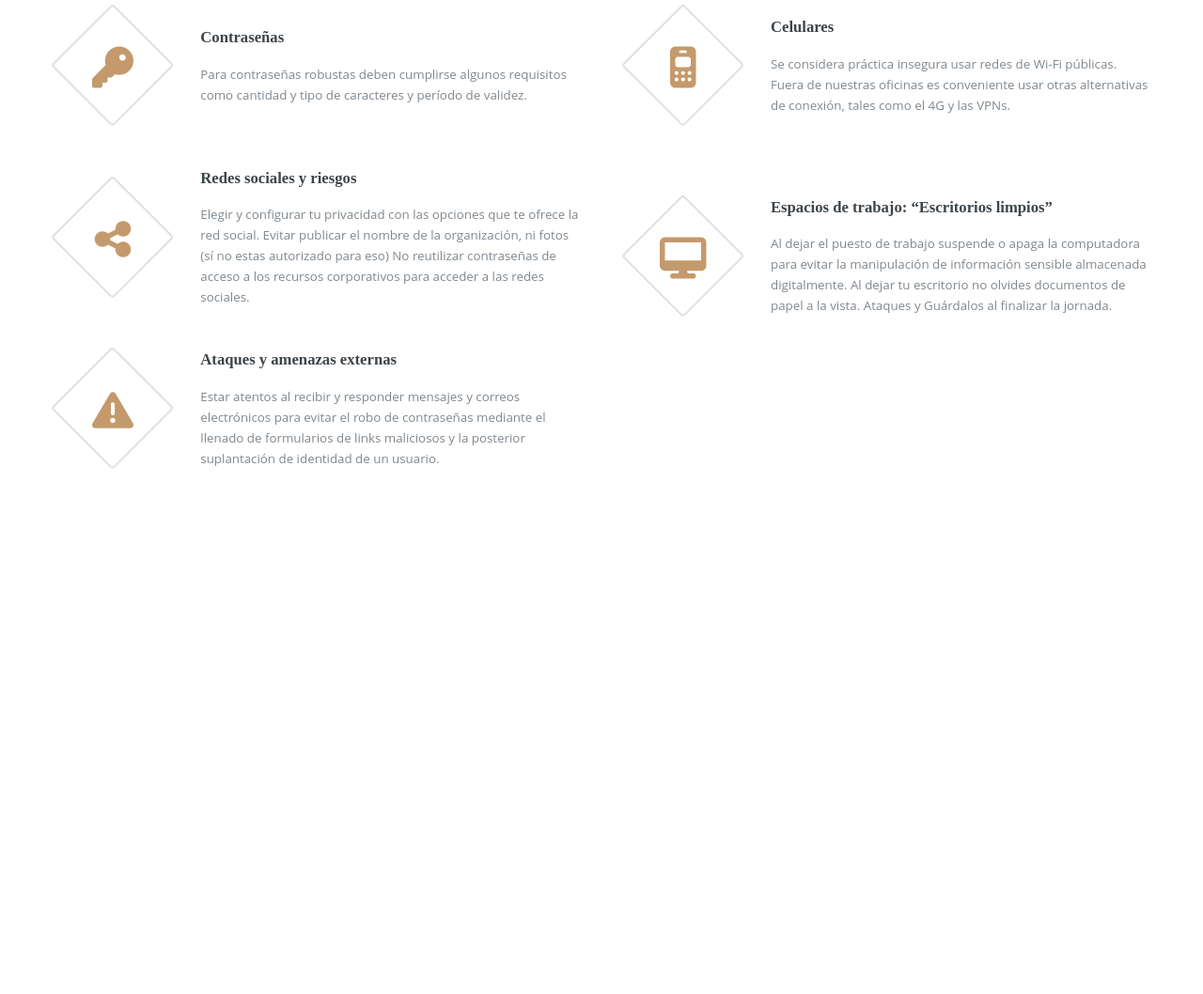
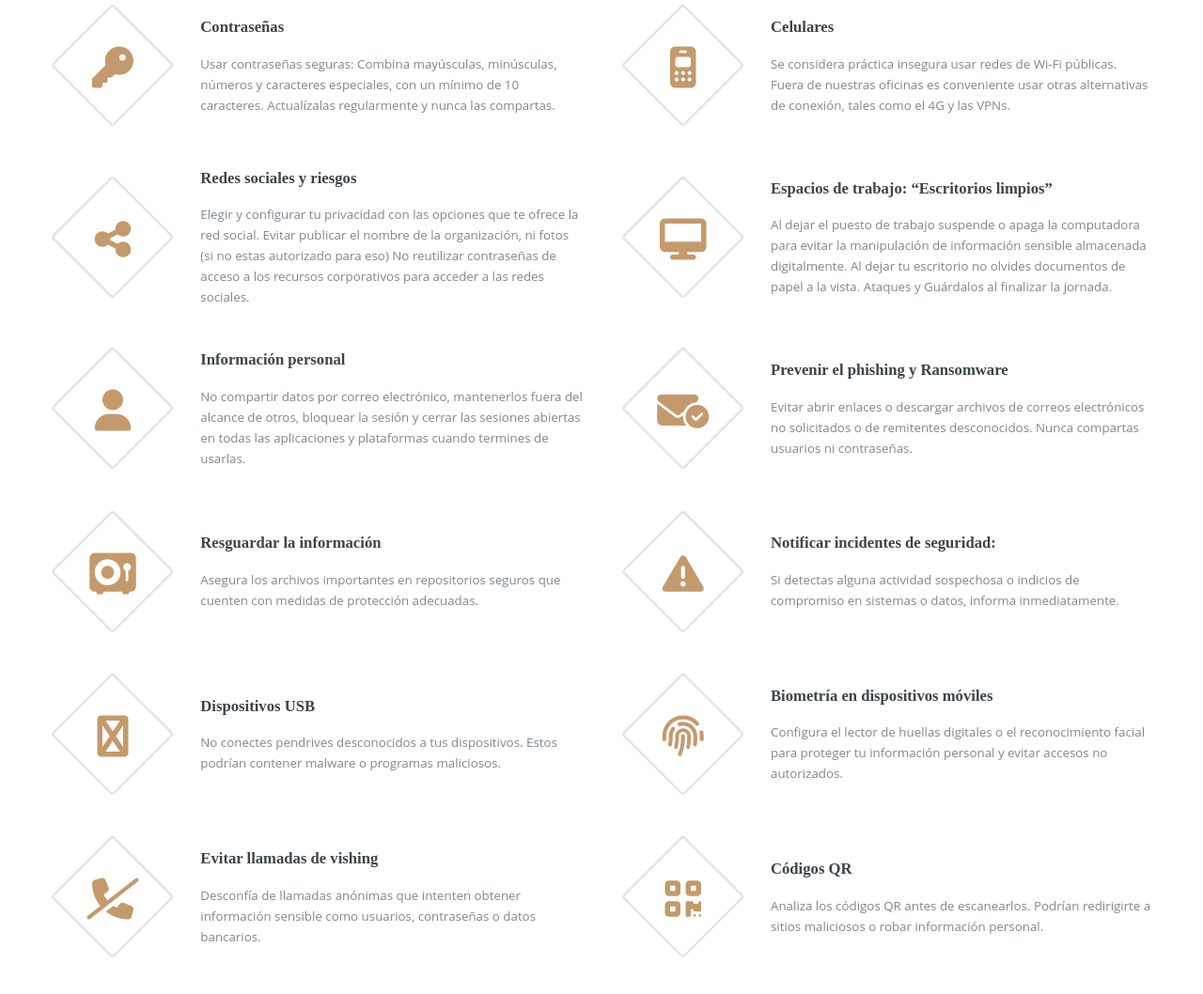
Before and after one commit to MVictoriaDoll/html_Ciber_Seguridad, a website built with Vite: page src/index.html in a window 1280 px wide. Shown: the part 1282-2340 px from the top of the page at 94% size. Before the commit the page ends 1838 px from the top, so only its background shows below. Built offline with nearby package versions, Linux system fonts and the light colour scheme.

Commit message:
add more sections

```diff
--- a/src/index.html
+++ b/src/index.html
@@ -94,8 +94,7 @@
               <span class="icon solid fa-sharp fa-solid fa-key"></span>
               <div class="content">
                 <h3>Contraseñas </h3>
-                <p>Para contraseñas robustas deben
-                  cumplirse algunos requisitos como cantidad y tipo de caracteres y período de validez. </p>
+                <p>Usar contraseñas seguras: Combina mayúsculas, minúsculas, números y caracteres especiales, con un mínimo de 10 caracteres. Actualízalas regularmente y nunca las compartas. </p>
               </div>
             </article>
             <article>
@@ -109,7 +108,7 @@
               <span class="icon solid fa fa-share-alt"></span>
               <div class="content">
                 <h3>Redes sociales y riesgos</h3>
-                <p>Elegir y configurar tu privacidad con las opciones que te ofrece la red social. Evitar publicar el nombre de la organización, ni fotos (sí no estas autorizado para eso)
+                <p>Elegir y configurar tu privacidad con las opciones que te ofrece la red social. Evitar publicar el nombre de la organización, ni fotos (si no estas autorizado para eso)
                   No reutilizar contraseñas de acceso a los recursos corporativos para acceder a las redes sociales.</p>
               </div>
             </article>
@@ -121,14 +120,71 @@
                   Al dejar tu escritorio no olvides documentos de papel a la vista. Ataques y Guárdalos al finalizar la jornada. </p>
               </div>
             </article>
-            <article>
+            <!--<article>
               <span class="icon solid fas fa-exclamation-triangle"></span>
               <div class="content">
                 <h3>Ataques y amenazas externas</h3>
                 <p>Estar atentos al recibir y responder mensajes y correos electrónicos para evitar el robo de contraseñas mediante el llenado de formularios de links maliciosos y la posterior
                   suplantación de identidad de un usuario.  </p>
               </div>
+            </article> -->
+            <article>
+              <span class="icon solid fa-solid fa-user"></span>
+              <div class="content">
+                <h3>Información personal</h3>
+                <p>No compartir datos por correo electrónico, mantenerlos fuera del alcance de otros, bloquear la sesión y cerrar las sesiones abiertas en todas las aplicaciones y plataformas cuando termines de usarlas.  </p>
+              </div>
             </article>
+            <article>
+              <span class="icon solid fa-solid fa-envelope-circle-check"></span>
+              <div class="content">
+                <h3>Prevenir el phishing y Ransomware</h3>
+                <p>Evitar abrir enlaces o descargar archivos de correos electrónicos no solicitados o de remitentes desconocidos. Nunca compartas usuarios ni contraseñas. </p>
+              </div>
+            </article>
+            <article>
+              <span class="icon solid fa-solid fa-vault"></span>
+              <div class="content">
+                <h3>Resguardar la información</h3>
+                <p>Asegura los archivos importantes en repositorios seguros que cuenten con medidas de protección adecuadas.</p>
+              </div>
+            </article>
+            <article>
+              <span class=" icon-usb icon solid fas fa-exclamation-triangle"></span>
+              <div class="content">
+                <h3>Notificar incidentes de seguridad: </h3>
+                <p>Si detectas alguna actividad sospechosa o indicios de compromiso en sistemas o datos, informa inmediatamente.</p>
+              </div>
+            </article>
+            <article>
+              <span class="icon solid fa-brands fa-usb"></span>
+              <div class="content">
+                <h3>Dispositivos USB </h3>
+                <p>No conectes pendrives desconocidos a tus dispositivos. Estos podrían contener malware o programas maliciosos.</p>
+              </div>
+            </article>
+            <article>
+              <span class="icon solid fa-solid fa-fingerprint"></span>
+              <div class="content">
+                <h3>Biometría en dispositivos móviles </h3>
+                <p>Configura el lector de huellas digitales o el reconocimiento facial para proteger tu información personal y evitar accesos no autorizados.</p>
+              </div>
+            </article>
+            <article>
+              <span class="icon solid fa-solid fa-phone-slash"></span>
+              <div class="content">
+                <h3>Evitar llamadas de vishing </h3>
+                <p>Desconfía de llamadas anónimas que intenten obtener información sensible como usuarios, contraseñas o datos bancarios.</p>
+              </div>
+            </article>
+            <article>
+              <span class="icon solid fa-solid fa-qrcode"></span>
+              <div class="content">
+                <h3>Códigos QR</h3>
+                <p>Analiza los códigos QR antes de escanearlos. Podrían redirigirte a sitios maliciosos o robar información personal.</p>
+              </div>
+            </article>
+
           </div>
         </section>
 
```
